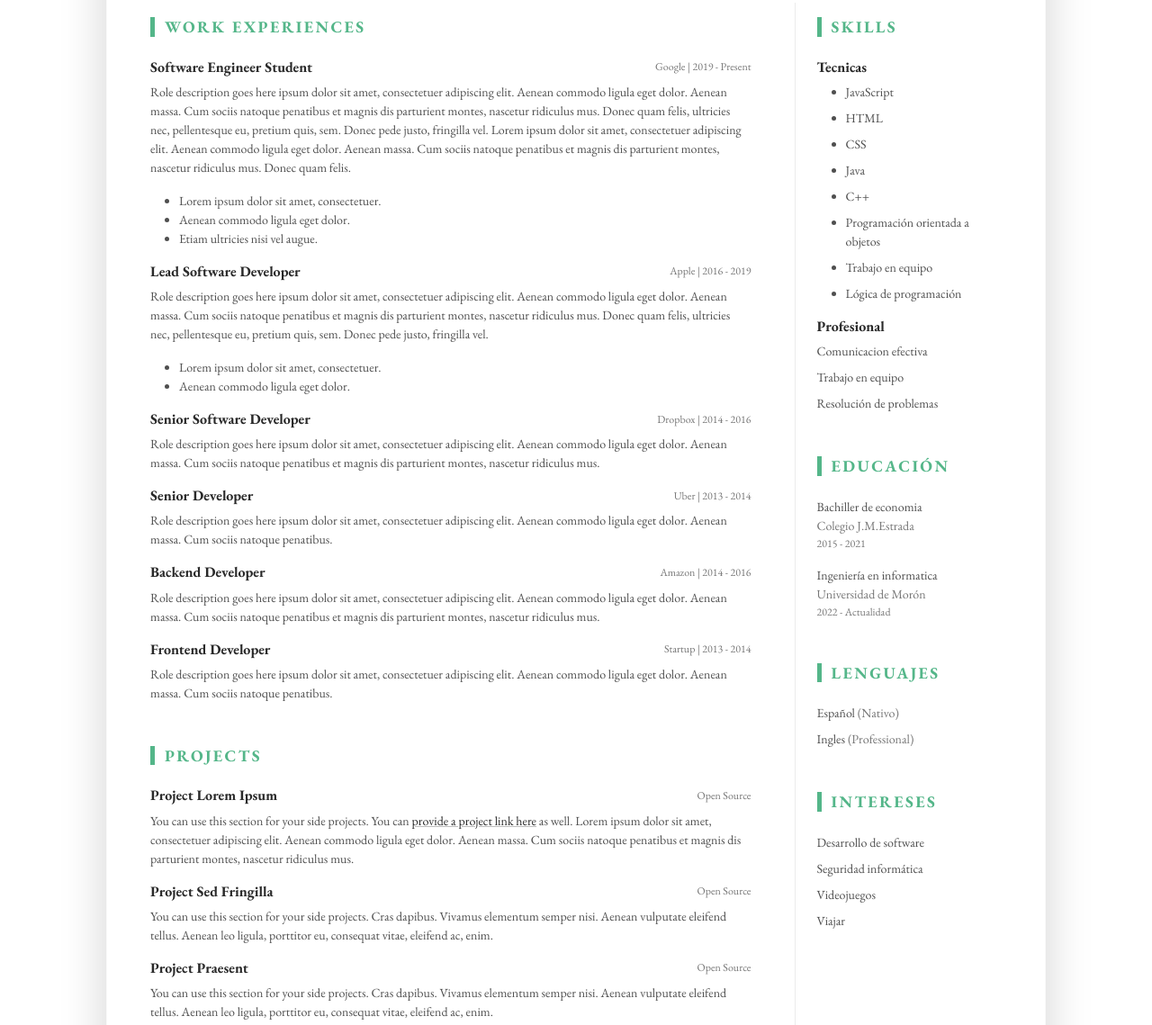
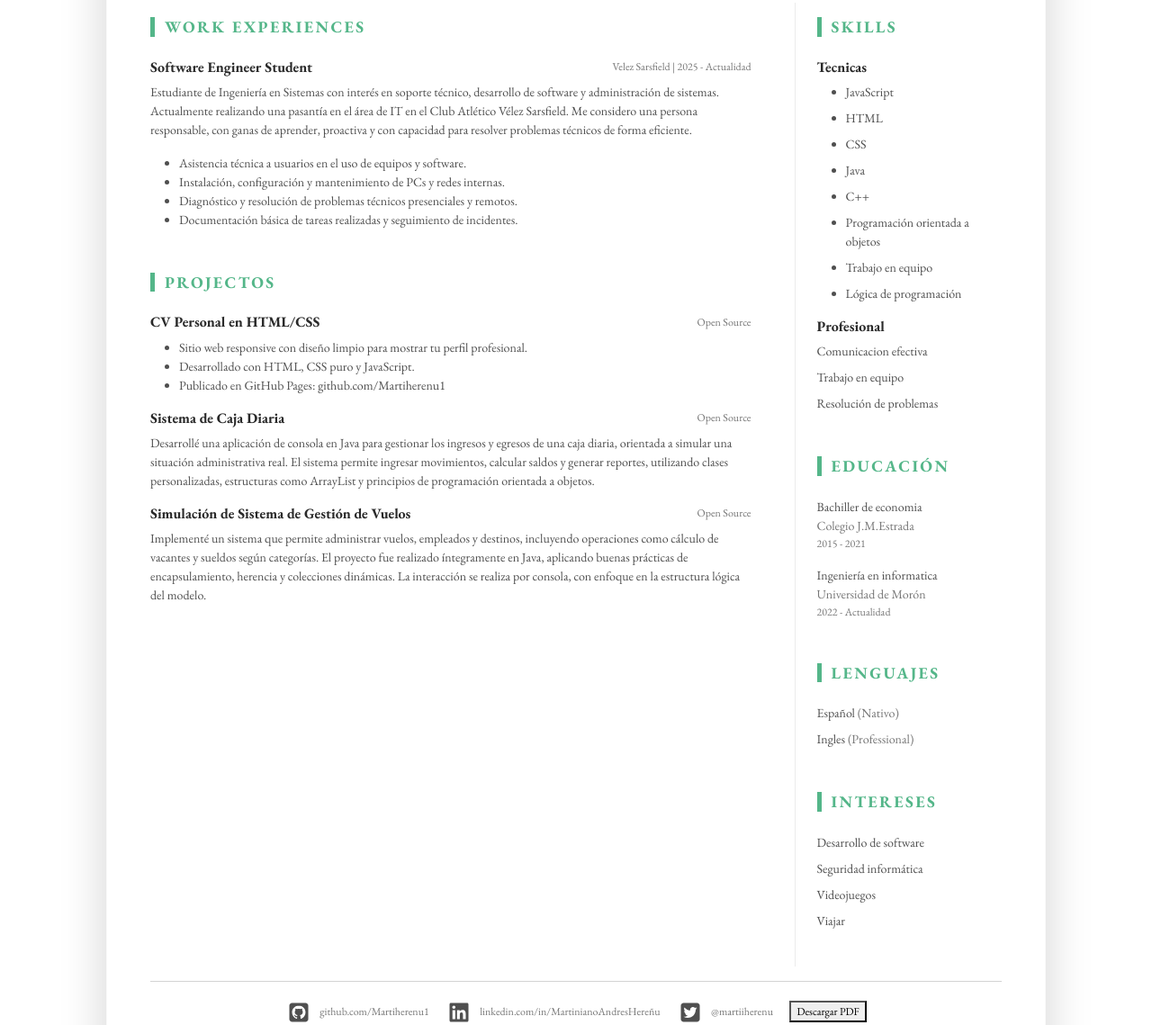
Before and after one commit to Martiherenu1/cvElecProg, a plain HTML site: page index.html in a window 1280 px wide. Shown: the part 438-1577 px from the top of the page at 90% size. Drawn offline with nearby package versions, Linux system fonts and the light colour scheme.

Commit message:
Final commit

```diff
--- a/index.html
+++ b/index.html
@@ -69,70 +69,17 @@
 								<div class="item mb-3">
 									<div class="item-heading row align-items-center mb-2">
 										<h4 class="item-title col-12 col-md-6 col-lg-8 mb-2 mb-md-0">Software Engineer Student</h4>
-										<div class="item-meta col-12 col-md-6 col-lg-4 text-muted text-start text-md-end">Google | 2019 - Present</div>
+										<div class="item-meta col-12 col-md-6 col-lg-4 text-muted text-start text-md-end">Velez Sarsfield | 2025 - Actualidad</div>
 
 									</div>
 									<div class="item-content">
-										<p>Role description goes here ipsum dolor sit amet, consectetuer adipiscing elit. Aenean commodo ligula eget dolor. Aenean massa. Cum sociis natoque penatibus et magnis dis parturient montes, nascetur ridiculus mus. Donec quam felis, ultricies nec, pellentesque eu, pretium quis, sem. Donec pede justo, fringilla vel. Lorem ipsum dolor sit amet, consectetuer adipiscing elit. Aenean commodo ligula eget dolor. Aenean massa. Cum sociis natoque penatibus et magnis dis parturient montes, nascetur ridiculus mus. Donec quam felis.</p>
+										<p>Estudiante de Ingeniería en Sistemas con interés en soporte técnico, desarrollo de software y administración de sistemas. Actualmente realizando una pasantía en el área de IT en el Club Atlético Vélez Sarsfield. Me considero una persona responsable, con ganas de aprender, proactiva y con capacidad para resolver problemas técnicos de forma eficiente.</p>
 										<ul class="resume-list">
-											<li>Lorem ipsum dolor sit amet, consectetuer.</li>
-											<li>Aenean commodo ligula eget dolor.</li>
-											<li>Etiam ultricies nisi vel augue.</li>
+											<li>Asistencia técnica a usuarios en el uso de equipos y software.</li>
+											<li>Instalación, configuración y mantenimiento de PCs y redes internas.</li>
+											<li>Diagnóstico y resolución de problemas técnicos presenciales y remotos.</li>
+											<li>Documentación básica de tareas realizadas y seguimiento de incidentes.</li>
 										</ul>
-									</div>
-								</div><!--//item-->
-								<div class="item mb-3">
-									<div class="item-heading row align-items-center mb-2">
-										<h4 class="item-title col-12 col-md-6 col-lg-8 mb-2 mb-md-0">Lead Software Developer</h4>
-										<div class="item-meta col-12 col-md-6 col-lg-4 text-muted text-start text-md-end">Apple | 2016 - 2019</div>
-
-									</div>
-									<div class="item-content">
-										<p>Role description goes here ipsum dolor sit amet, consectetuer adipiscing elit. Aenean commodo ligula eget dolor. Aenean massa. Cum sociis natoque penatibus et magnis dis parturient montes, nascetur ridiculus mus. Donec quam felis, ultricies nec, pellentesque eu, pretium quis, sem. Donec pede justo, fringilla vel.</p>
-										<ul class="resume-list">
-											<li>Lorem ipsum dolor sit amet, consectetuer.</li>
-											<li>Aenean commodo ligula eget dolor.</li>
-										</ul>
-									</div>
-								</div><!--//item-->
-								<div class="item mb-3">
-									<div class="item-heading row align-items-center mb-2">
-										<h4 class="item-title col-12 col-md-6 col-lg-8 mb-2 mb-md-0">Senior Software Developer</h4>
-										<div class="item-meta col-12 col-md-6 col-lg-4 text-muted text-start text-md-end">Dropbox | 2014 - 2016</div>
-
-									</div>
-									<div class="item-content">
-										<p>Role description goes here ipsum dolor sit amet, consectetuer adipiscing elit. Aenean commodo ligula eget dolor. Aenean massa. Cum sociis natoque penatibus et magnis dis parturient montes, nascetur ridiculus mus.</p>
-									</div>
-								</div><!--//item-->
-								<div class="item">
-									<div class="item-heading row align-items-center mb-2">
-										<h4 class="item-title col-12 col-md-6 col-lg-8 mb-2 mb-md-0">Senior Developer</h4>
-										<div class="item-meta col-12 col-md-6 col-lg-4 text-muted text-start text-md-end">Uber | 2013 - 2014</div>
-
-									</div>
-									<div class="item-content">
-										<p>Role description goes here ipsum dolor sit amet, consectetuer adipiscing elit. Aenean commodo ligula eget dolor. Aenean massa. Cum sociis natoque penatibus. </p>
-									</div>
-								</div><!--//item-->
-								<div class="item">
-									<div class="item-heading row align-items-center mb-2">
-										<h4 class="item-title col-12 col-md-6 col-lg-8 mb-2 mb-md-0">Backend Developer</h4>
-										<div class="item-meta col-12 col-md-6 col-lg-4 text-muted text-start text-md-end">Amazon | 2014 - 2016</div>
-
-									</div>
-									<div class="item-content">
-										<p>Role description goes here ipsum dolor sit amet, consectetuer adipiscing elit. Aenean commodo ligula eget dolor. Aenean massa. Cum sociis natoque penatibus et magnis dis parturient montes, nascetur ridiculus mus.</p>
-									</div>
-								</div><!--//item-->
-								<div class="item">
-									<div class="item-heading row align-items-center mb-2">
-										<h4 class="item-title col-12 col-md-6 col-lg-8 mb-2 mb-md-0">Frontend Developer</h4>
-										<div class="item-meta col-12 col-md-6 col-lg-4 text-muted text-start text-md-end">Startup | 2013 - 2014</div>
-
-									</div>
-									<div class="item-content">
-										<p>Role description goes here ipsum dolor sit amet, consectetuer adipiscing elit. Aenean commodo ligula eget dolor. Aenean massa. Cum sociis natoque penatibus. </p>
 									</div>
 								</div><!--//item-->
 
@@ -140,38 +87,42 @@
 
 
 							<section class="project-section py-3">
-								<h3 class="text-uppercase resume-section-heading mb-4">Projects</h3>
+								<h3 class="text-uppercase resume-section-heading mb-4">Projectos</h3>
 								<div class="item mb-3">
 									<div class="item-heading row align-items-center mb-2">
-										<h4 class="item-title col-12 col-md-6 col-lg-8 mb-2 mb-md-0">Project Lorem Ipsum</h4>
+										<h4 class="item-title col-12 col-md-6 col-lg-8 mb-2 mb-md-0">CV Personal en HTML/CSS</h4>
 										<div class="item-meta col-12 col-md-6 col-lg-4 text-muted text-start text-md-end">Open Source</div>
 
 									</div>
 									<div class="item-content">
-										<p>You can use this section for your side projects. You can <a href="#" class="theme-link">provide a project link here</a> as well. Lorem ipsum dolor sit amet, consectetuer adipiscing elit. Aenean commodo ligula eget dolor. Aenean massa. Cum sociis natoque penatibus et magnis dis parturient montes, nascetur ridiculus mus.</p>
+										<ul class="resume-list">
+											<li>Sitio web responsive con diseño limpio para mostrar tu perfil profesional.</li>
+											<li>Desarrollado con HTML, CSS puro y JavaScript.</li>
+											<li>Publicado en GitHub Pages: github.com/Martiherenu1</li>
+										</ul>
 
 
 									</div>
 								</div><!--//item-->
 								<div class="item">
 									<div class="item-heading row align-items-center mb-2">
-										<h4 class="item-title col-12 col-md-6 col-lg-8 mb-2 mb-md-0">Project Sed Fringilla</h4>
+										<h4 class="item-title col-12 col-md-6 col-lg-8 mb-2 mb-md-0">Sistema de Caja Diaria</h4>
 										<div class="item-meta col-12 col-md-6 col-lg-4 text-muted text-start text-md-end">Open Source</div>
 
 									</div>
 									<div class="item-content">
-										<p>You can use this section for your side projects. Cras dapibus. Vivamus elementum semper nisi. Aenean vulputate eleifend tellus. Aenean leo ligula, porttitor eu, consequat vitae, eleifend ac, enim.</p>
+										<p>Desarrollé una aplicación de consola en Java para gestionar los ingresos y egresos de una caja diaria, orientada a simular una situación administrativa real. El sistema permite ingresar movimientos, calcular saldos y generar reportes, utilizando clases personalizadas, estructuras como ArrayList y principios de programación orientada a objetos.</p>
 
 									</div>
 								</div><!--//item-->
 								<div class="item">
 									<div class="item-heading row align-items-center mb-2">
-										<h4 class="item-title col-12 col-md-6 col-lg-8 mb-2 mb-md-0">Project Praesent </h4>
+										<h4 class="item-title col-12 col-md-6 col-lg-8 mb-2 mb-md-0">Simulación de Sistema de Gestión de Vuelos </h4>
 										<div class="item-meta col-12 col-md-6 col-lg-4 text-muted text-start text-md-end">Open Source</div>
 
 									</div>
 									<div class="item-content">
-										<p>You can use this section for your side projects. Cras dapibus. Vivamus elementum semper nisi. Aenean vulputate eleifend tellus. Aenean leo ligula, porttitor eu, consequat vitae, eleifend ac, enim.</p>
+										<p>Implementé un sistema que permite administrar vuelos, empleados y destinos, incluyendo operaciones como cálculo de vacantes y sueldos según categorías. El proyecto fue realizado íntegramente en Java, aplicando buenas prácticas de encapsulamiento, herencia y colecciones dinámicas. La interacción se realiza por consola, con enfoque en la estructura lógica del modelo.</p>
 
 									</div>
 								</div><!--//item-->
@@ -241,9 +192,9 @@
 						<hr>
 						<div class="resume-footer text-center">
 							<ul class="resume-social-list list-inline mx-auto mb-0 d-inline-block text-muted">
-								<li class="list-inline-item mb-lg-0 me-3"><a class="resume-link" href="#"><i class="fab fa-github-square fa-2x me-2" data-fa-transform="down-4"></i><span class="d-none d-lg-inline-block text-muted">github.com/username</span></a></li>
-								<li class="list-inline-item mb-lg-0 me-3"><a class="resume-link" href="#"><i class="fab fa-linkedin fa-2x me-2" data-fa-transform="down-4"></i><span class="d-none d-lg-inline-block text-muted">linkedin.com/in/username</span></a></li>
-								<li class="list-inline-item mb-lg-0 me-lg-3"><a class="resume-link" href="#"><i class="fab fa-twitter-square fa-2x me-2" data-fa-transform="down-4"></i><span class="d-none d-lg-inline-block text-muted">@twittername</span></a></li>
+								<li class="list-inline-item mb-lg-0 me-3"><a class="resume-link" href="#"><i class="fab fa-github-square fa-2x me-2" data-fa-transform="down-4"></i><span class="d-none d-lg-inline-block text-muted">github.com/Martiherenu1</span></a></li>
+								<li class="list-inline-item mb-lg-0 me-3"><a class="resume-link" href="#"><i class="fab fa-linkedin fa-2x me-2" data-fa-transform="down-4"></i><span class="d-none d-lg-inline-block text-muted">linkedin.com/in/MartinianoAndresHereñu</span></a></li>
+								<li class="list-inline-item mb-lg-0 me-lg-3"><a class="resume-link" href="#"><i class="fab fa-twitter-square fa-2x me-2" data-fa-transform="down-4"></i><span class="d-none d-lg-inline-block text-muted">@martiiherenu</span></a></li>
 								<a href="assets/images/Dev CV Martiniano Herenu.pdf" download>
 									<button>Descargar PDF</button>
 								</a>
```
Also changed, not shown: 1 other file.
